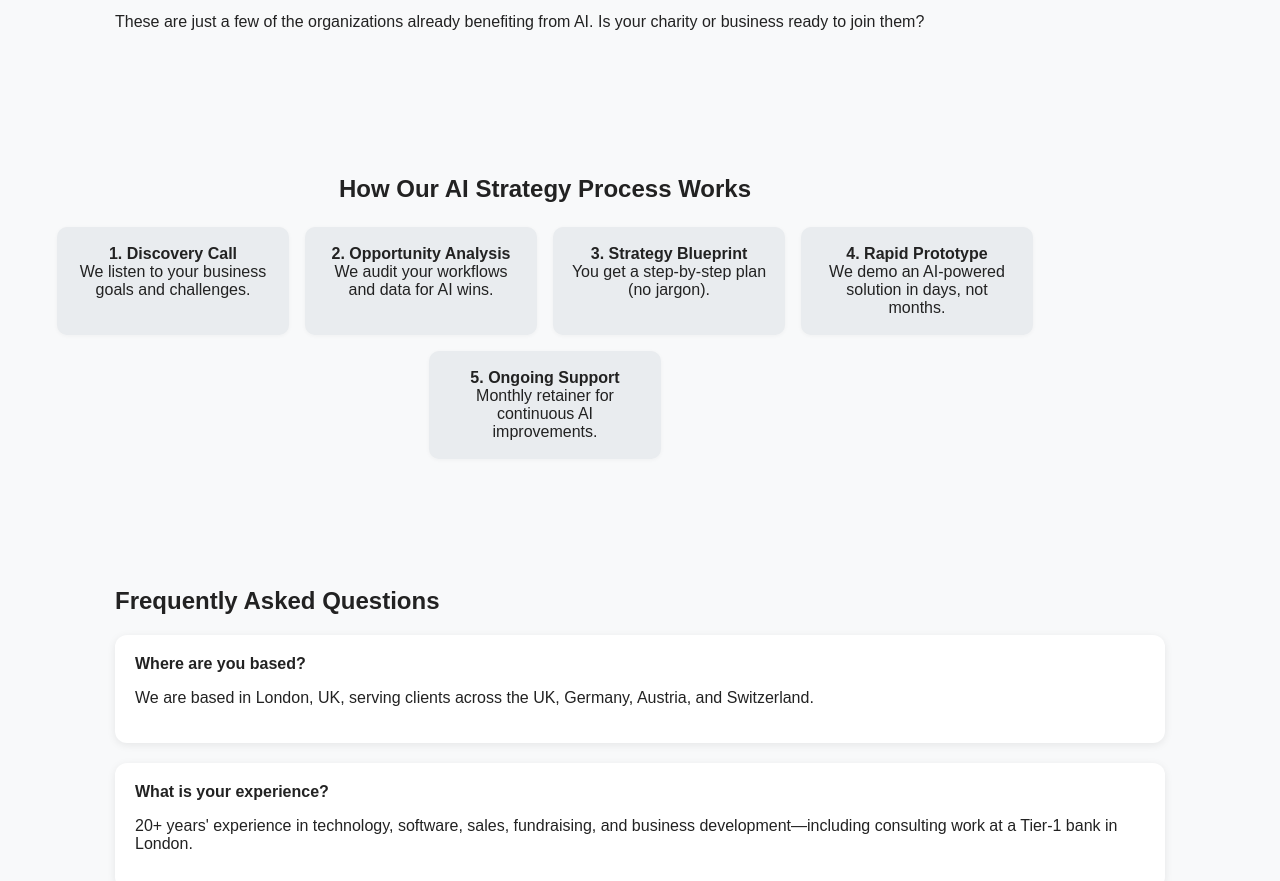
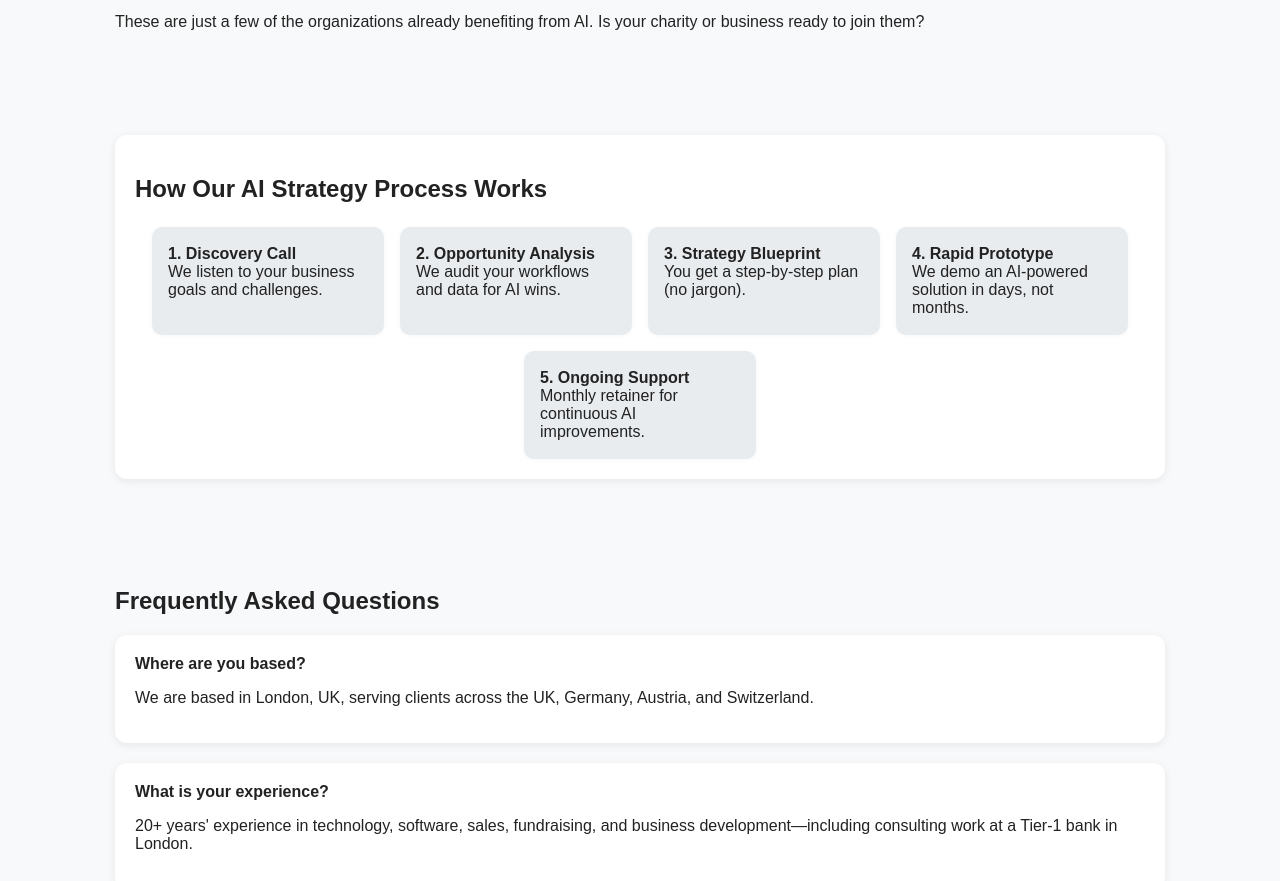
Before and after one commit to arltrol/aiconsulting, a plain HTML site: page index.html in a window 1280 px wide. Shown: the part 2875-3756 px from the top of the page. Drawn offline with Linux system fonts and the light colour scheme.

Commit message:
Update index.html

```diff
--- a/index.html
+++ b/index.html
@@ -181,7 +181,8 @@
   <p style="margin-top: 15px;">These are just a few of the organizations already benefiting from AI. Is your charity or business ready to join them?</p>
 </section>
 
-  <section class="section process-visual">
+<section class="section">
+  <div class="lead-magnet">
     <h2>How Our AI Strategy Process Works</h2>
     <div class="process-steps">
       <div class="step"><strong>1. Discovery Call</strong><br>We listen to your business goals and challenges.</div>
@@ -190,7 +191,9 @@
       <div class="step"><strong>4. Rapid Prototype</strong><br>We demo an AI-powered solution in days, not months.</div>
       <div class="step"><strong>5. Ongoing Support</strong><br>Monthly retainer for continuous AI improvements.</div>
     </div>
-  </section>
+  </div>
+</section>
+
 
   <section class="section">
     <h2>Frequently Asked Questions</h2>
@@ -271,16 +274,11 @@
   </div>
 </section>
 
-
-
-
   <section class="section" id="contact">
     <h2>Get in Touch</h2>
     <p>Email: <a href="mailto:team@youraiconsultant.london">team@youraiconsultant.london</p>
     <p>Schedule a call: <a href="https://calendly.com/roland2017/30min">Calendly Link</a></p>
   </section>
-
-
 
   <footer>
     &copy; 2025 AI Strategy Consulting for SMEs and Non-Profits. All rights reserved.
@@ -290,6 +288,5 @@
   <input type="email" name="email" />
 </form>
 
-
 </body>
 </html>
```
